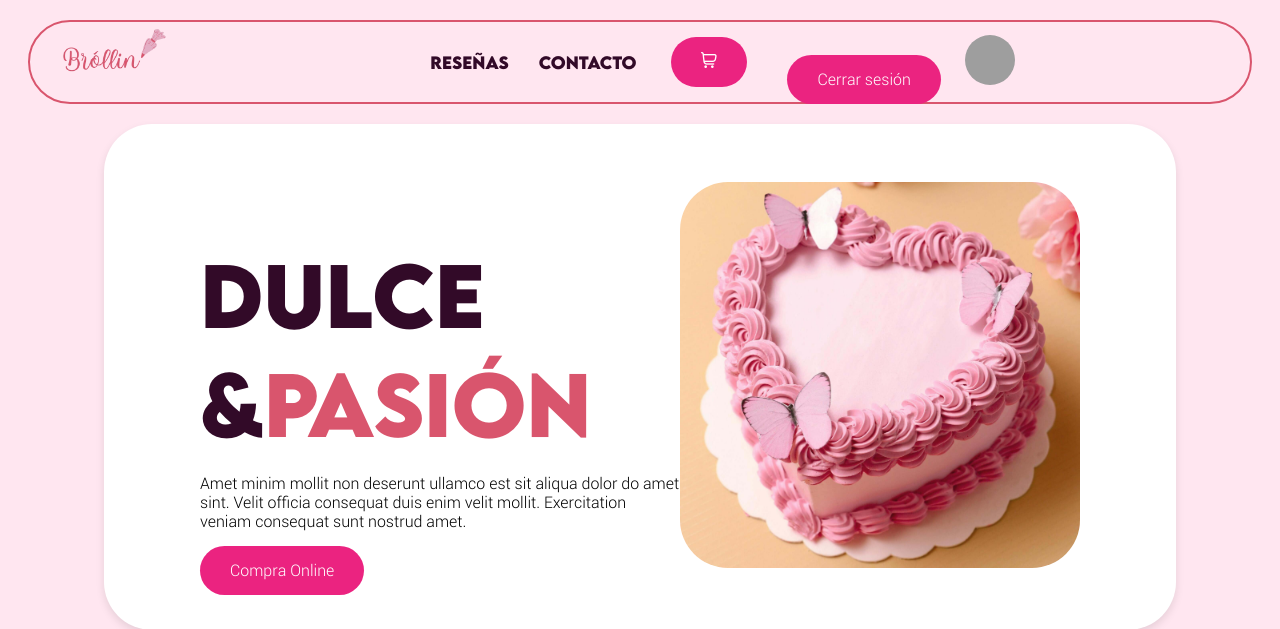
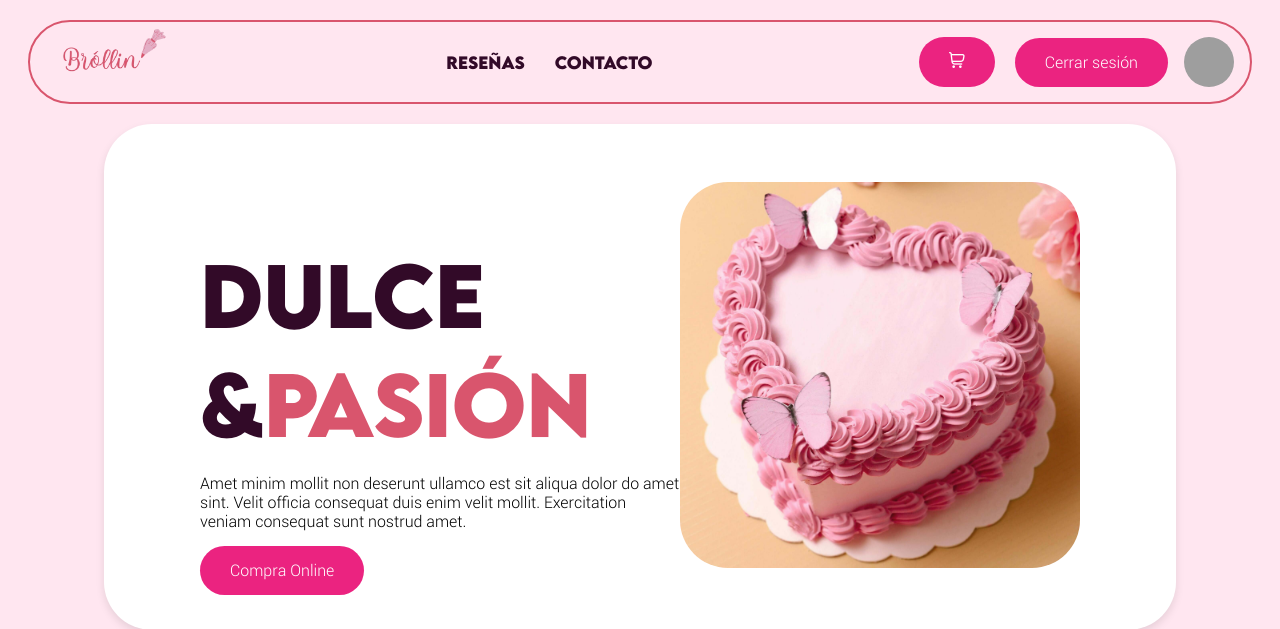
Before and after one commit to Mayian33/pasteleria, a PHP site: page /PROYECTO/pages/index.php in a window 1280 px wide. Shown: the top 629 px of the page. Run offline with PHP 8.4, Linux system fonts and the light colour scheme; the visitor is signed in with stand-in values (Sample User, id 1); data that the repository does not hold is empty; some web fonts are replaced; grey boxes are pictures that could not be loaded.

Commit message:
modificacion estetica del menu

```diff
--- a/css/estilos-comunes.css
+++ b/css/estilos-comunes.css
@@ -311,9 +311,36 @@ a.cta-btn span {
   font-family: subtitle;
 }
 
-/* imagen de perfil cuenta google */
+/* contenedor lado derecho del menu */
+
+.right-menu {
+  display: flex;
+  justify-content: flex-end;
+  align-items: center;
+  gap: 20px;
+  margin-right: 1rem;
+}
+
+.right-menu a,
+.right-menu .user-info {
+  margin: 0;
+}
+
 .profile-img {
   width: 50px;
   height: 50px;
   border-radius: 50%;
+  margin-left: 1rem;
 }
+
+.user-info {
+  display: flex;
+  align-items: center;
+  justify-content: center;
+}
+
+.right-menu .user-info,
+.right-menu .profile-img {
+  margin-top: 0;
+  margin-bottom: 0;
+}
--- a/php/callback.php
+++ b/php/callback.php
@@ -86,7 +86,7 @@ if ($result->num_rows > 0) {
     if ($conn->query($query) === TRUE) {
         // Nuevo usuario insertado
         $user_id = $conn->insert_id;
-        $_SESSION["usuario_id"] = $user_id;  // Cambiar a "usuario_id"
+        $_SESSION["usuario_id"] = $user_id;
         $_SESSION["nombre_usuario"] = $name;
         $_SESSION["email_usuario"] = $email;
         $_SESSION["foto_usuario"] = $picture;
--- a/php/conexion.php
+++ b/php/conexion.php
@@ -25,8 +25,11 @@ $picture = $_SESSION["foto_usuario"] ?? '';
 
 // Si está logueado
 if (!empty($name)) {
-    // PORQUE HAY 2 BOTONES DE CERRAR SESION??????????
-    $Sesion = '<a class="cta-btn btn-menu" href="../php/cerrarsesion.php">Cerrar sesión</a>';
+    // Mostrar foto y cerrar sesión
+    $Sesion = "<div class='user-info'>
+    <a class='cta-btn btn-menu' href='../php/cerrarsesion.php'>Cerrar sesión</a>
+    <img src=\"" . htmlspecialchars($picture) . "\" alt='Foto de perfil' class='profile-img'>
+</div>";
 
     // Mostrar carrito solo si no es admin
     if ($rol != 1) {
@@ -37,19 +40,14 @@ if (!empty($name)) {
     if ($rol == 1) {
         $ExtraMenu = '<a href="../pages/orders.php">Pedidos</a>';
     }
-
-    // Mostrar foto (Google)
-    $Sesion = "<div class='user-info'>
-    <a class='cta-btn btn-menu' href='../php/cerrarsesion.php'>Cerrar sesión</a>
-    <img src=\"" . htmlspecialchars($picture) . "\" alt='Foto de perfil' class='profile-img'>
-</div>";
 } else {
     $Sesion = '<a class="cta-btn btn-menu" href="../php/callback.php"><span>Iniciar sesión</span> <img class="icono-carrito" src="../assets/img/icons/login.png" alt="Icono de sesion"></a>';
 }
 
+
 // Elementos solo para cliente (rol 2)
 $ClienteMenu = '';
-if ($rol == 2|| empty($rol)) {
+if ($rol == 2 || empty($rol)) {
     $ClienteMenu = '
         <a href="./index.php">Home</a>
         <a href="#sobremi">Sobre mi</a>
@@ -68,11 +66,13 @@ $Menu = '
             </div>
             <div class="menu-toggle" onclick="toggleMenu()">☰</div>
             <nav class="nav">
-                ' . $ClienteMenu . '
+                ' . $ClienteMenu . $ExtraMenu . '
                 <a href="#">Reseñas</a>
                 <a href="#">Contacto</a>
-                ' . $ExtraMenu . $Carrito . $Sesion . '
             </nav>
+            <div class="right-menu">
+                ' . $Carrito  . $Sesion . '
+            </div>
         </nav>
     </div>
 ';
```
